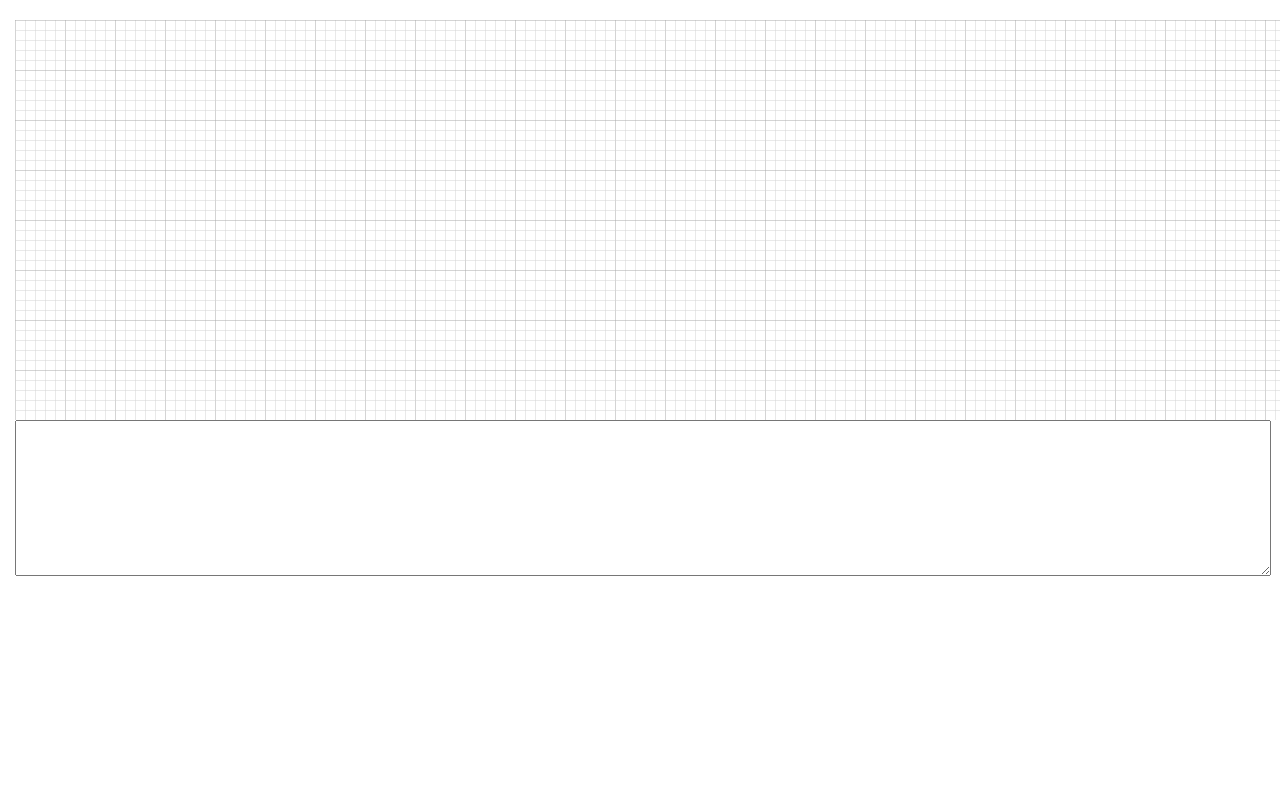
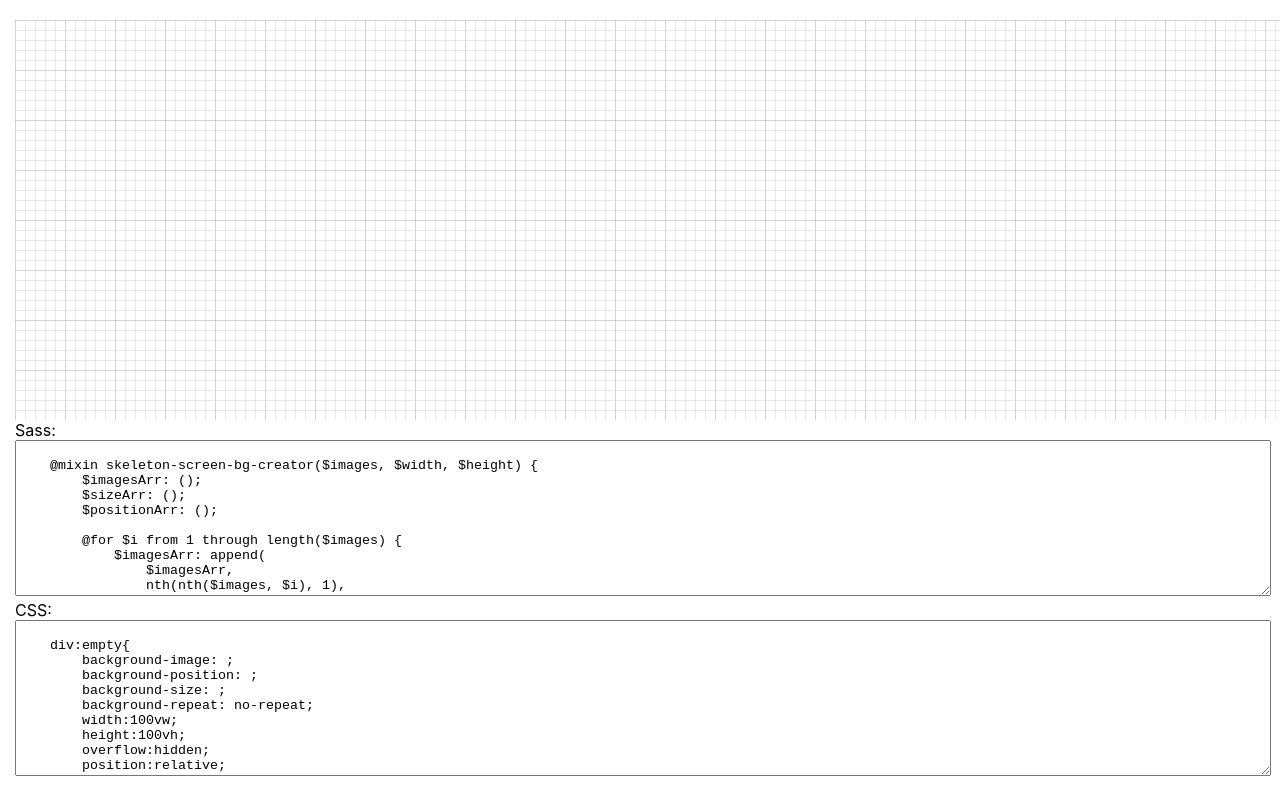
Before and after one commit to Mrooze-zeng/skeleton-screen-editor, a React (Create React App) app: page / in a window 1280 px wide. Shown: the part 1117-1912 px from the top of the page. Before the commit the page ends 1712 px from the top, so only its background shows below. Built offline with nearby package versions, Linux system fonts and the light colour scheme.

Commit message:
添加格式输出

```diff
--- a/src/components/ButtonGroup.js
+++ b/src/components/ButtonGroup.js
@@ -25,7 +25,7 @@ const ButtonGroup = function ({
 
       <button
         onClick={() => {
-          let code = window.prompt("请填入样式代码") || "";
+          let code = window.prompt("请填入样式代码 (ps:有格式限制)") || "";
           code = code.replace(/\r|\n|\s{2}/g, "");
           if (code) {
             let codeBlocks = setBlocks(code);
@@ -41,7 +41,7 @@ const ButtonGroup = function ({
       </button>
       <button
         onClick={() => {
-          let code = window.prompt("请填入样式代码") || "";
+          let code = window.prompt("请填入样式代码 (ps:有格式限制)") || "";
           code = code.replace(/\r|\n|\s{2}/g, "");
           if (code) {
             let codeBlocks = parseCodeToStyle(code);
--- a/src/components/RenderResult.js
+++ b/src/components/RenderResult.js
@@ -107,19 +107,135 @@ const RenderResult = function ({ blocks = [], width = 450, height = 350 }) {
     event.target.select();
     document.execCommand("copy");
   };
+  const formatCode = function (code) {
+    return `
+    @mixin skeleton-screen-bg-creator($images, $width, $height) {
+        $imagesArr: ();
+        $sizeArr: ();
+        $positionArr: ();
+
+        @for $i from 1 through length($images) {
+            $imagesArr: append(
+                $imagesArr,
+                nth(nth($images, $i), 1),
+                $separator: comma
+            );
+            $sizeArr: append($sizeArr, nth(nth($images, $i), 2), $separator: comma);
+            $positionArr: append(
+                $positionArr,
+                nth(nth($images, $i), 3),
+                $separator: comma
+            );
+        }
+
+        background: {
+            image: $imagesArr;
+            size: $sizeArr;
+            position: $positionArr;
+        }
+        background-repeat: no-repeat;
+        overflow: hidden;
+        width: $width;
+        height: $height;
+        &:before {
+            content: "";
+            width: $width;
+            height: $height;
+            display: inline-block;
+            position: relative;
+            top: 0;
+            left: -100%;
+            background-image: linear-gradient(
+                100deg,
+                rgba(255, 255, 255, 0),
+                rgba(255, 255, 255, 0.5) 50%,
+                rgba(255, 255, 255, 0) 80%
+            );
+            animation: shine 1s infinite;
+        }
+
+        @keyframes shine {
+            to {
+                left: 100%;
+            }
+        }
+    }
+    $demo:${code}
+    div{
+        &:empty {
+            @include skeleton-screen-bg-creator(
+                $demo,
+                100%,
+                100vh
+            );
+        }
+    }
+    `;
+  };
+  const formatCodeCSS = function (styles) {
+    return `
+    div:empty{
+        background-image: ${styles.backgroundImage};
+        background-position: ${styles.backgroundPosition};
+        background-size: ${styles.backgroundSize};
+        background-repeat: no-repeat;
+        width:100vw;
+        height:100vh;
+        overflow:hidden;
+        position:relative;
+    }
+    div:before {
+        content: "";
+        width: 100vw;
+        height: 100vh;
+        display: inline-block;
+        position: relative;
+        top: 0;
+        left: -100%;
+        background-image: linear-gradient(
+            100deg,
+            rgba(255, 255, 255, 0),
+            rgba(255, 255, 255, 0.5) 50%,
+            rgba(255, 255, 255, 0) 80%
+        );
+        animation: shine 1s infinite;
+    }
+    @keyframes shine {
+        to {
+            left: 100%;
+        }
+    }
+    `;
+  };
   return (
     <>
       <Canvas width={width} height={height}>
         <div className="result-render" style={styles}></div>
       </Canvas>
+      <div>
+        <label htmlFor="sass">Sass:</label>
         <textarea
-        value={code}
+          name="sass"
+          value={formatCode(code)}
           rows={10}
           cols={20}
           onFocus={_selectText}
           readOnly
           style={{ width: "100%" }}
         ></textarea>
+      </div>
+      <div>
+        <label htmlFor="css">CSS:</label>
+        <textarea
+          name="sass"
+          value={formatCodeCSS(styles)}
+          rows={10}
+          cols={20}
+          onFocus={_selectText}
+          readOnly
+          style={{ width: "100%" }}
+        ></textarea>
+      </div>
     </>
   );
 };
--- a/src/components/RenderResult.scss
+++ b/src/components/RenderResult.scss
@@ -3,4 +3,25 @@
   position: absolute;
   top: 0;
   left: 0;
+  &:before {
+    content: "";
+    width: 100%;
+    height: 100%;
+    display: inline-block;
+    position: relative;
+    top: 0;
+    left: -100%;
+    background-image: linear-gradient(
+      100deg,
+      rgba(255, 255, 255, 0),
+      rgba(255, 255, 255, 0.5) 50%,
+      rgba(255, 255, 255, 0) 80%
+    );
+    animation: shine 1s infinite;
+  }
+  @keyframes shine {
+    to {
+      left: 100%;
+    }
+  }
 }
```
Also changed, not shown: 2 other files (tests, documents, lock files or other folders). Lines whose indentation alone changed are shown as unchanged.
